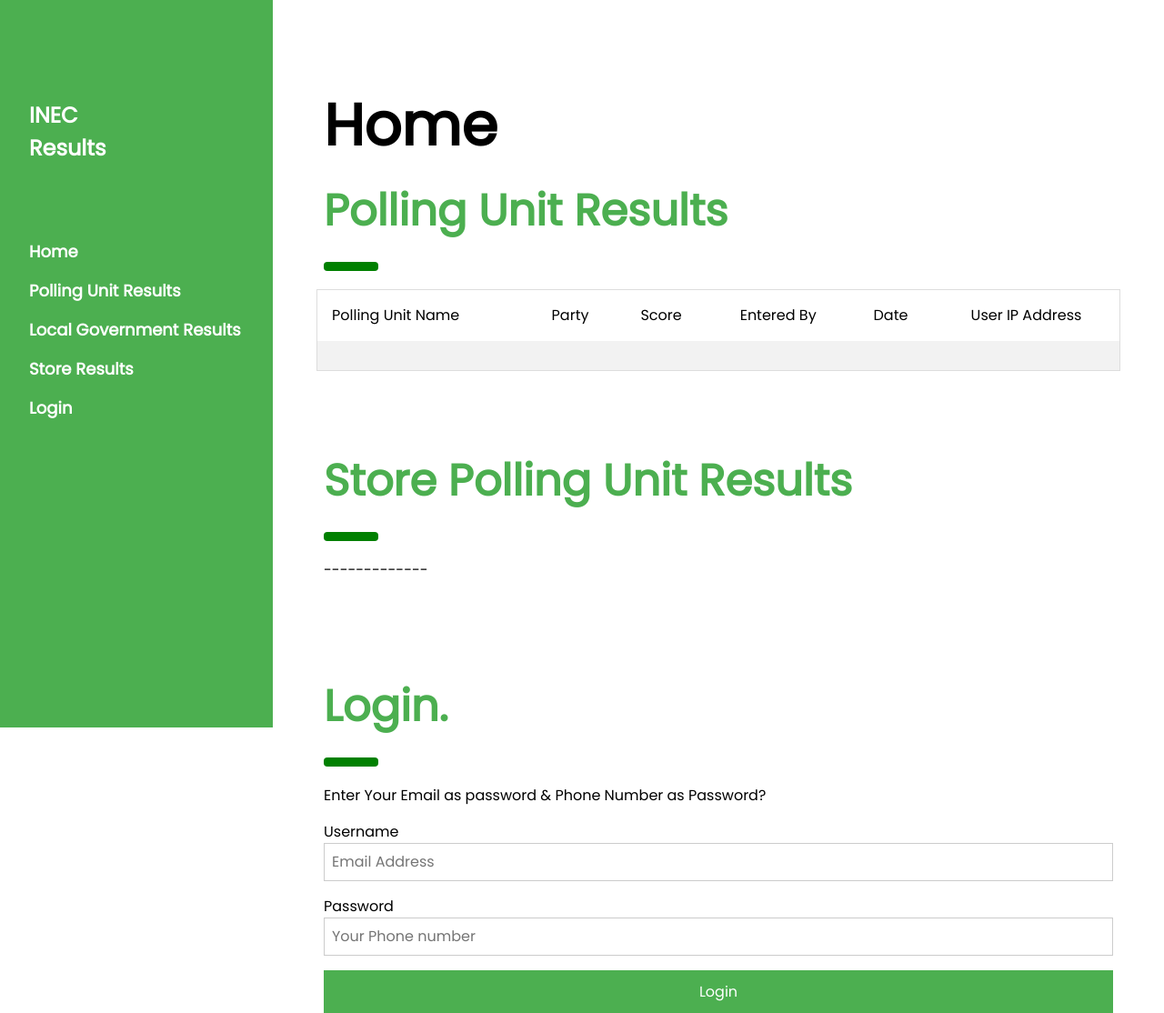
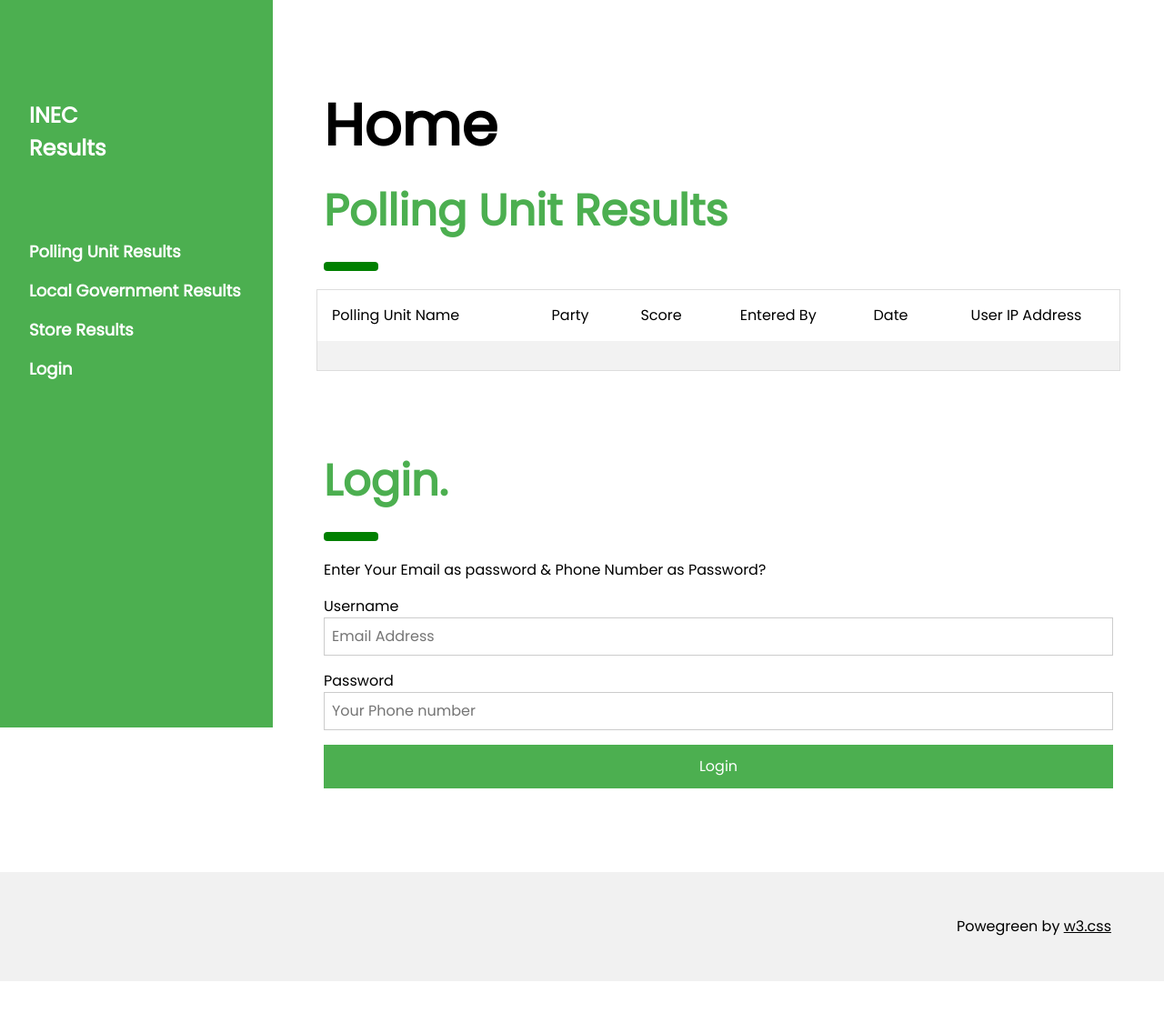
Before and after one commit to tjzango/inec_result_collection_system, a Django app: page / in a window 1280 px wide. Shown: the top 1114 px of the page at 91% size. After the commit the page ends 1079 px from the top, so only its background shows below. Run offline with Django 3.2, Linux system fonts and the light colour scheme.

Commit message:
Urls update

```diff
--- a/result/templates/base.html
+++ b/result/templates/base.html
@@ -67,13 +67,12 @@
             <h3 class="w3-padding-64"><b>INEC<br>Results</b></h3>
         </div>
         <div class="w3-bar-block">
-            <a href="#" onclick="w3_close()" class="w3-bar-item w3-button w3-hover-white">Home</a>
             <a href="{% url 'base' %}" onclick="w3_close()" class="w3-bar-item w3-button w3-hover-white">Polling Unit
                 Results</a>
             <a href="{% url 'lga-result' %}" onclick="w3_close()" class="w3-bar-item w3-button w3-hover-white">Local Government
                 Results</a>
             <a href="#designers" onclick="w3_close()" class="w3-bar-item w3-button w3-hover-white">Store Results</a>
-            <a href="#packages" onclick="w3_close()" class="w3-bar-item w3-button w3-hover-white">Login</a>
+            <a href="#contact" onclick="w3_close()" class="w3-bar-item w3-button w3-hover-white">Login</a>
         </div>
     </nav>
 
@@ -96,12 +95,6 @@
 
 
 
-        <!-- Designers -->
-        <div class="w3-container" id="designers" style="margin-top:75px">
-            <h1 class="w3-xxxlarge w3-text-green"><b>Store Polling Unit Results</b></h1>
-            <hr style="width:50px;border:5px solid green" class="w3-round">
-            <p>-------------</p>
-        </div>
 
 
         <!-- Contact -->
--- a/result/views.py
+++ b/result/views.py
@@ -34,9 +34,9 @@ class LgaResultsView(View):
         }
         context['lgas'] = Lga.objects.all()
         if key != "":
-            data = AnnouncedPuResults.objects.filter(uniqueid=key)
+            data = AnnouncedPuResults.objects.filter(polling_unit_uniqueid=key)
             context["lga_results"] = data
             return render(request,"lga.html", context)
 
-        context['polling_units_relults'] = AnnouncedPuResults.objects.all(),
+
         return render(request,"lga.html", context)
```
